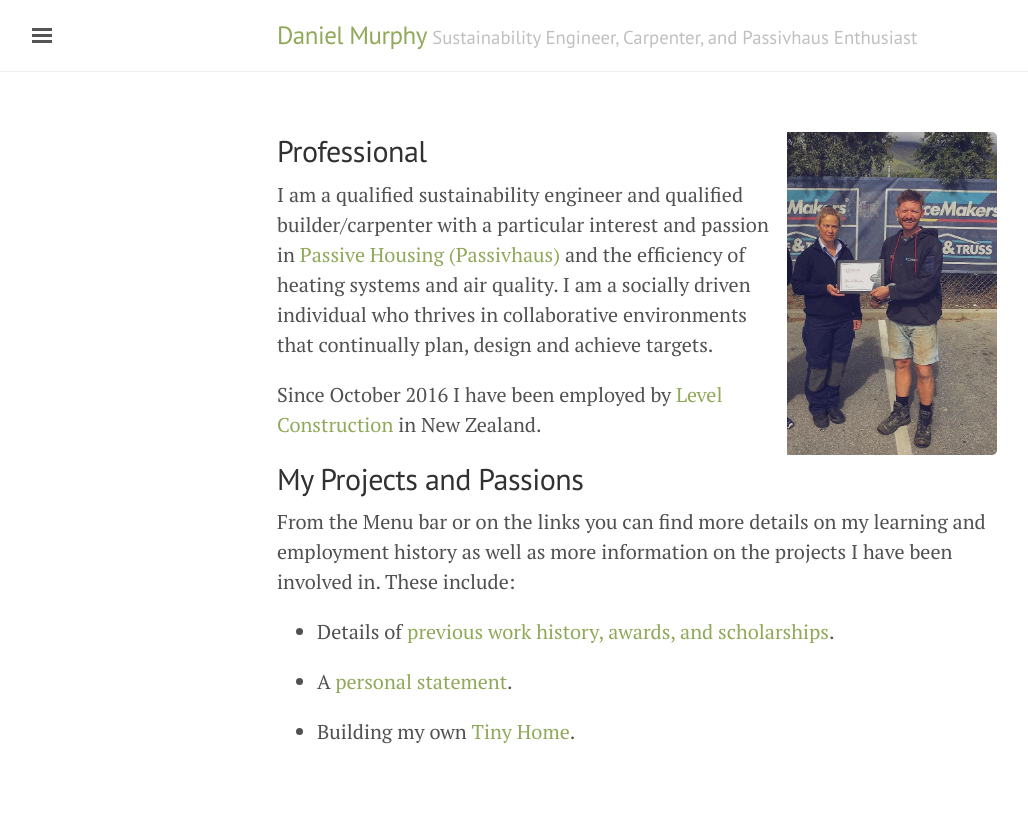
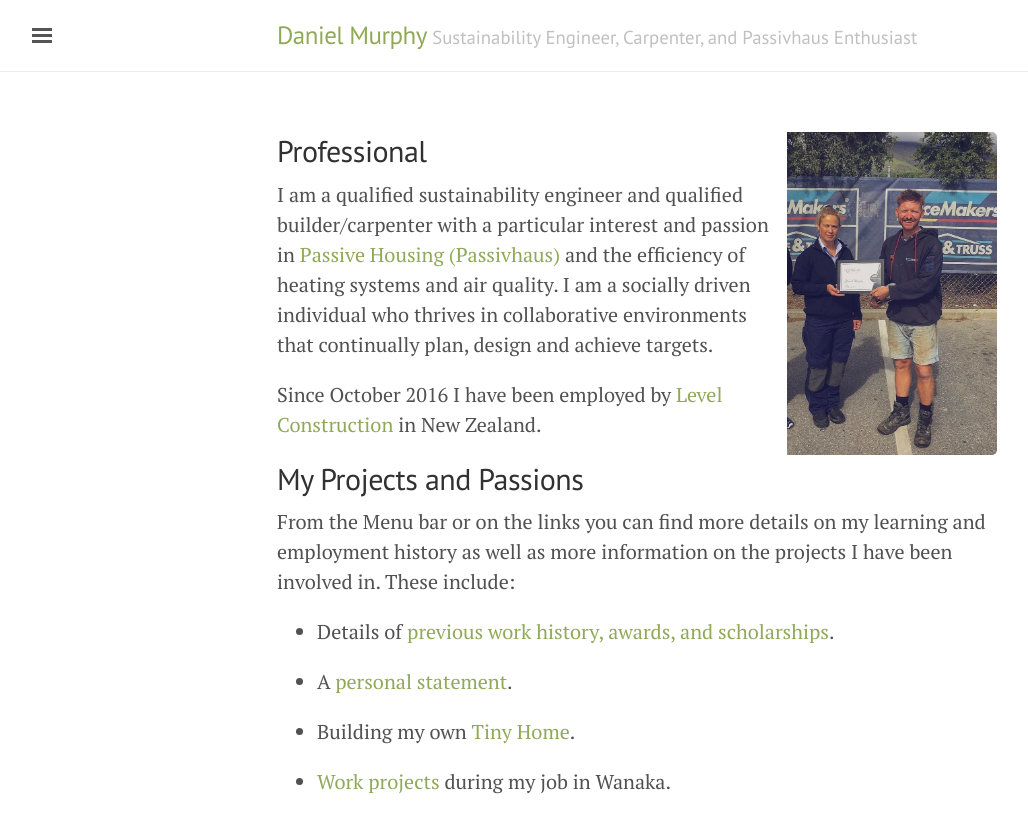
Before and after one commit to danielkmurphy/danielkmurphy.github.io, a Jekyll site: the page built from index.md, in a window 1280 px wide. Shown: the top 833 px of the page, without its empty margins (3-1031 px from the left). Built offline with Jekyll 4.4.1, drawn with Linux system fonts in a browser that asks for light colours.

Commit message:
Update index.md

```diff
--- a/index.md
+++ b/index.md
@@ -20,3 +20,5 @@ From the Menu bar or on the links you can find more details on my learning and e
 * A [personal statement](danielkmurphy.github.io/personalstatement).
 
 * Building my own [Tiny Home](danielkmurphy.github.io/tinyhouse).
+
+* [Work projects](danielkmurphy.github.io/workprojects) during my job in Wanaka.
```
